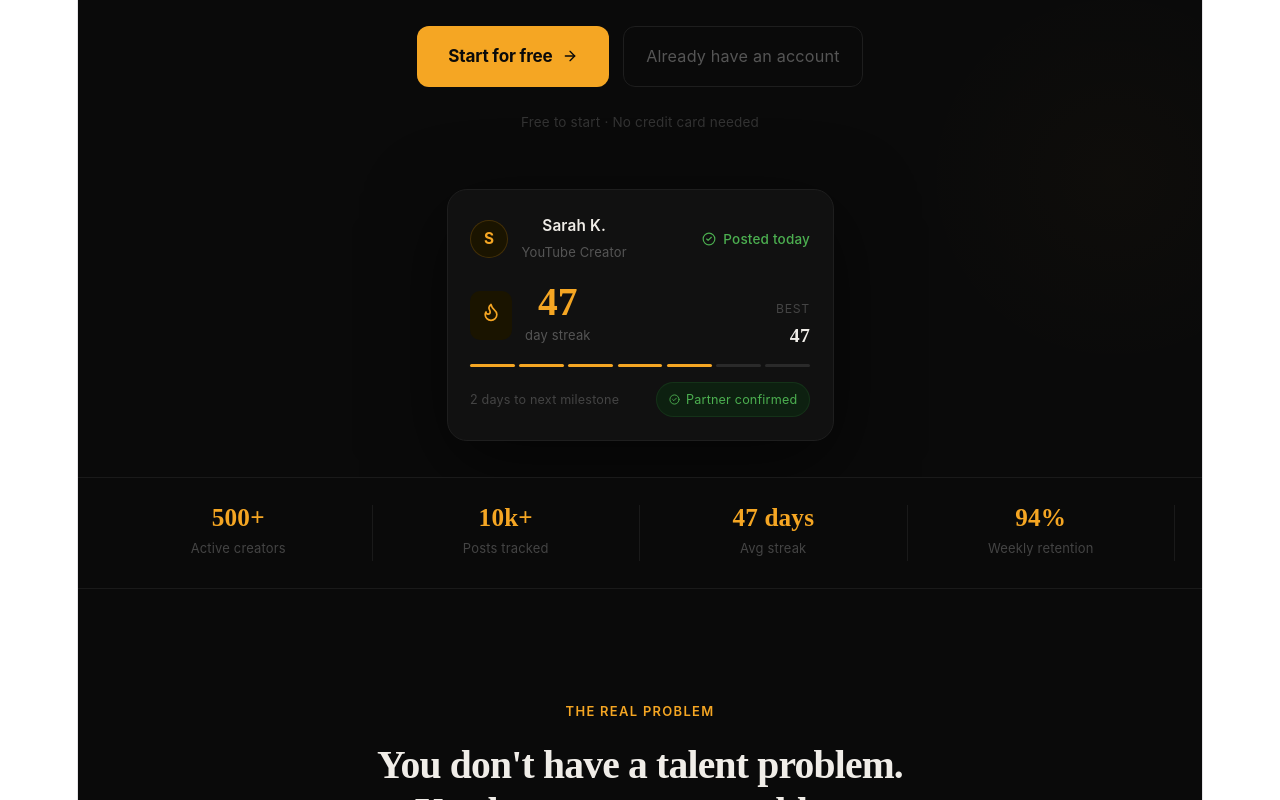
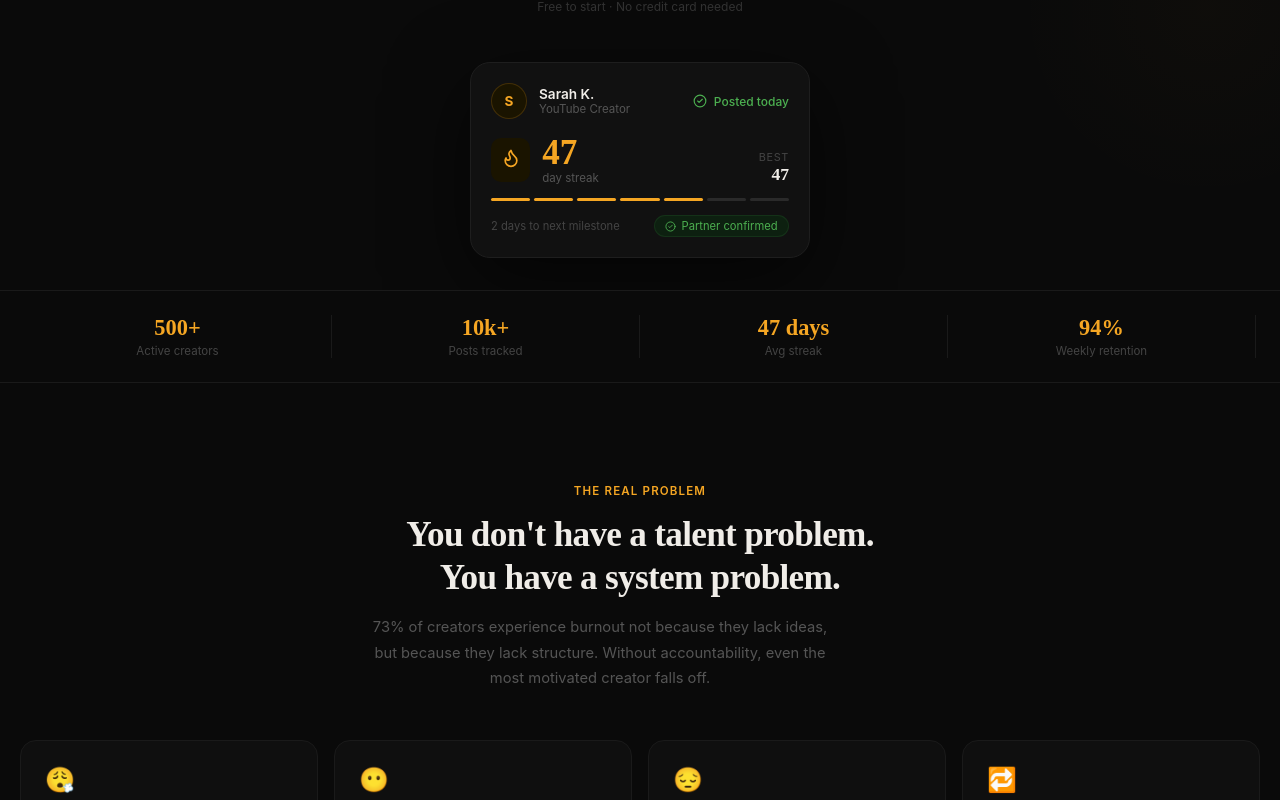
Before and after one commit to EliteGbohunmi/CREATOR-ACCOUNTABILITY, a React (Vite) app: page / in a window 1280 px wide. Shown: the part 520-1320 px from the top of the page. Built offline with nearby package versions, Linux system fonts and the light colour scheme; no server answers.

Commit message:
made some minor changes

```diff
--- a/src/components/Layout.tsx
+++ b/src/components/Layout.tsx
@@ -6,14 +6,12 @@ import {
   Flame, LogOut, Users, Award, BookMarked, UserCheck, Grid, X
 } from 'lucide-react'
 
-// ===== ONLY 3 CORE TABS ON THE BOTTOM BAR =====
 const mainNav = [
   { path: '/dashboard', label: 'Dashboard', icon: LayoutDashboard },
   { path: '/planner', label: 'Planner', icon: CalendarDays },
   { path: '/challenges', label: 'Challenges', icon: Trophy },
 ]
 
-// ===== MOVED LEADERBOARD & SETTINGS INTO "MORE" =====
 const moreNav = [
   { path: '/leaderboard', label: 'Leaderboard', icon: Users },
   { path: '/settings', label: 'Settings', icon: Settings },
@@ -26,7 +24,6 @@ const moreNav = [
 
 const allNav = [...mainNav, ...moreNav]
 
-// ----- responsive hook -----
 function useMediaQuery(query: string): boolean {
   const [matches, setMatches] = useState(window.matchMedia(query).matches)
   useEffect(() => {
@@ -46,14 +43,12 @@ export default function Layout({ children }: { children: React.ReactNode }) {
 
   return (
     <div style={styles.wrapper}>
-      {/* Desktop sidebar – hidden on mobile */}
       {!isMobile && (
         <aside style={styles.sidebar}>
           <div style={styles.brand}>
             <Flame size={22} color="#F5A623" />
             <span>Streak</span>
           </div>
-
           <nav style={styles.nav}>
             {allNav.map(item => {
               const Icon = item.icon
@@ -73,7 +68,6 @@ export default function Layout({ children }: { children: React.ReactNode }) {
               )
             })}
           </nav>
-
           <button style={styles.signOut} onClick={signOut}>
             <LogOut size={15} color="#666" />
             <span>Sign out</span>
@@ -84,25 +78,19 @@ export default function Layout({ children }: { children: React.ReactNode }) {
       <main style={{
         ...styles.main,
         marginLeft: isMobile ? '0' : '230px',
-        padding: isMobile ? '1.5rem' : '2.5rem',
-        paddingBottom: isMobile ? '100px' : '2.5rem',
+        padding: isMobile ? '1.5rem 1rem 100px' : '2rem 2rem 2rem',
       }}>
         {children}
         {!isMobile && <div style={{ height: '20px' }} />}
       </main>
 
-      {/* ===== MOBILE BOTTOM NAV – ONLY ON MOBILE ===== */}
       {isMobile && (
         <nav style={styles.mobileNav}>
           {mainNav.map(item => {
             const Icon = item.icon
             const active = location.pathname === item.path
             return (
-              <Link
-                key={item.path}
-                to={item.path}
-                style={styles.mobileItem}
-              >
+              <Link key={item.path} to={item.path} style={styles.mobileItem}>
                 <Icon
                   size={24}
                   color={active ? '#F5A623' : '#666'}
@@ -123,8 +111,6 @@ export default function Layout({ children }: { children: React.ReactNode }) {
               </Link>
             )
           })}
-
-          {/* "More" button */}
           <button
             style={styles.mobileItem}
             onClick={() => setShowMore(!showMore)}
@@ -150,7 +136,6 @@ export default function Layout({ children }: { children: React.ReactNode }) {
         </nav>
       )}
 
-      {/* More drawer – only on mobile */}
       {isMobile && showMore && (
         <>
           <div style={styles.overlay} onClick={() => setShowMore(false)} />
@@ -276,11 +261,9 @@ const styles: Record<string, React.CSSProperties> = {
   main: {
     flex: 1,
     minWidth: 0,
-    maxWidth: '860px',
-    paddingBottom: '100px'
+    maxWidth: '100%',
+    paddingBottom: '100px',
   },
-
-  // ----- FLOATING BOTTOM NAV (3 tabs + More) -----
   mobileNav: {
     display: 'flex',
     position: 'fixed',
@@ -321,7 +304,6 @@ const styles: Record<string, React.CSSProperties> = {
     background: '#F5A623',
     borderRadius: '4px'
   },
-
   overlay: {
     position: 'fixed',
     inset: 0,
--- a/src/index.css
+++ b/src/index.css
@@ -1,111 +1,13 @@
-:root {
-  --text: #6b6375;
-  --text-h: #08060d;
-  --bg: #fff;
-  --border: #e5e4e7;
-  --code-bg: #f4f3ec;
-  --accent: #aa3bff;
-  --accent-bg: rgba(170, 59, 255, 0.1);
-  --accent-border: rgba(170, 59, 255, 0.5);
-  --social-bg: rgba(244, 243, 236, 0.5);
-  --shadow:
-    rgba(0, 0, 0, 0.1) 0 10px 15px -3px, rgba(0, 0, 0, 0.05) 0 4px 6px -2px;
-
-  --sans: system-ui, 'Segoe UI', Roboto, sans-serif;
-  --heading: system-ui, 'Segoe UI', Roboto, sans-serif;
-  --mono: ui-monospace, Consolas, monospace;
-
-  font: 18px/145% var(--sans);
-  letter-spacing: 0.18px;
-  color-scheme: light dark;
-  color: var(--text);
-  background: var(--bg);
-  font-synthesis: none;
-  text-rendering: optimizeLegibility;
-  -webkit-font-smoothing: antialiased;
-  -moz-osx-font-smoothing: grayscale;
-
-  @media (max-width: 1024px) {
-    font-size: 16px;
-  }
-}
-
-@media (prefers-color-scheme: dark) {
-  :root {
-    --text: #9ca3af;
-    --text-h: #f3f4f6;
-    --bg: #16171d;
-    --border: #2e303a;
-    --code-bg: #1f2028;
-    --accent: #c084fc;
-    --accent-bg: rgba(192, 132, 252, 0.15);
-    --accent-border: rgba(192, 132, 252, 0.5);
-    --social-bg: rgba(47, 48, 58, 0.5);
-    --shadow:
-      rgba(0, 0, 0, 0.4) 0 10px 15px -3px, rgba(0, 0, 0, 0.25) 0 4px 6px -2px;
-  }
-
-  #social .button-icon {
-    filter: invert(1) brightness(2);
-  }
-}
-
-#root {
-  width: 1126px;
-  max-width: 100%;
-  margin: 0 auto;
-  text-align: center;
-  border-inline: 1px solid var(--border);
-  min-height: 100svh;
-  display: flex;
-  flex-direction: column;
+* {
+  font-family: 'Inter', system-ui, -apple-system, BlinkMacSystemFont, 'Segoe UI', Roboto, sans-serif;
   box-sizing: border-box;
+  margin: 0;
+  padding: 0;
 }
 
 body {
+  background: #0A0A0A;
+  color: #F0EDE8;
   margin: 0;
+  padding: 0;
 }
-
-h1,
-h2 {
-  font-family: var(--heading);
-  font-weight: 500;
-  color: var(--text-h);
-}
-
-h1 {
-  font-size: 56px;
-  letter-spacing: -1.68px;
-  margin: 32px 0;
-  @media (max-width: 1024px) {
-    font-size: 36px;
-    margin: 20px 0;
-  }
-}
-h2 {
-  font-size: 24px;
-  line-height: 118%;
-  letter-spacing: -0.24px;
-  margin: 0 0 8px;
-  @media (max-width: 1024px) {
-    font-size: 20px;
-  }
-}
-p {
-  margin: 0;
-}
-
-code,
-.counter {
-  font-family: var(--mono);
-  display: inline-flex;
-  border-radius: 4px;
-  color: var(--text-h);
-}
-
-code {
-  font-size: 15px;
-  line-height: 135%;
-  padding: 4px 8px;
-  background: var(--code-bg);
-}
```
